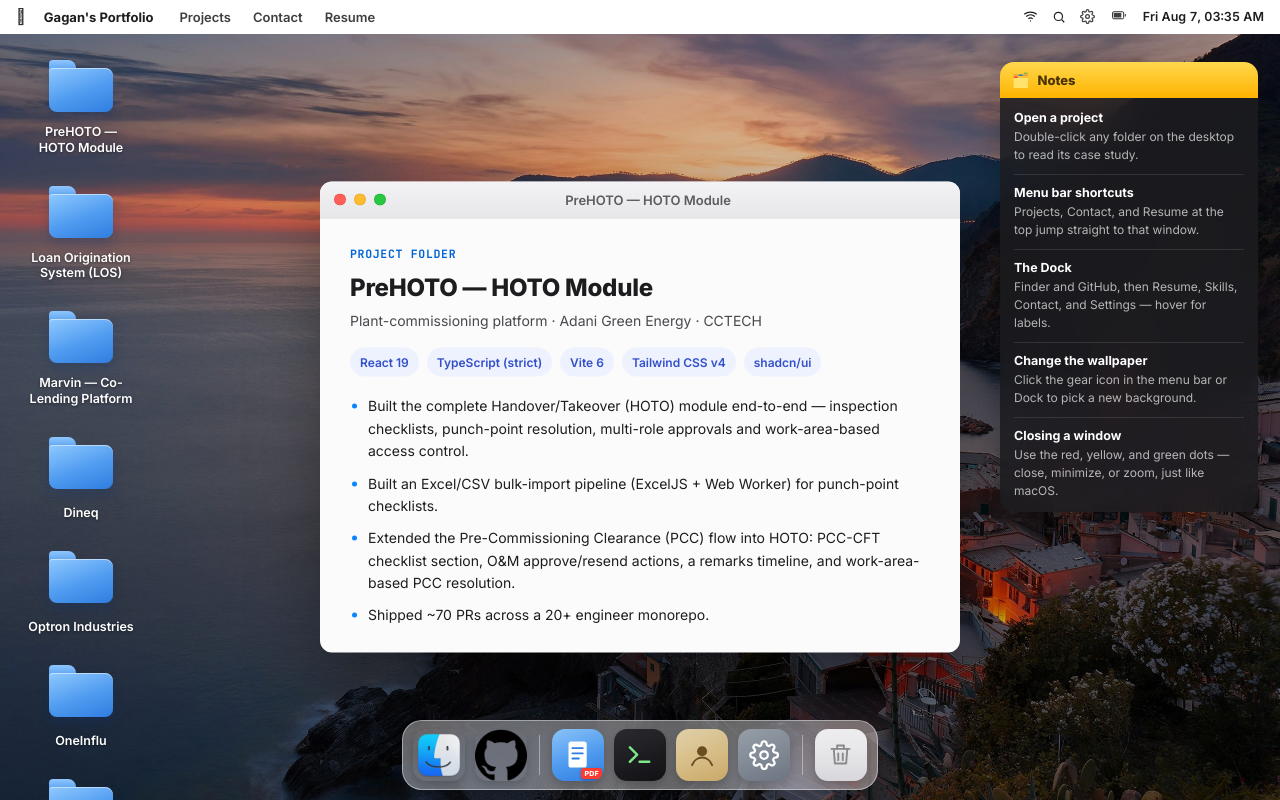
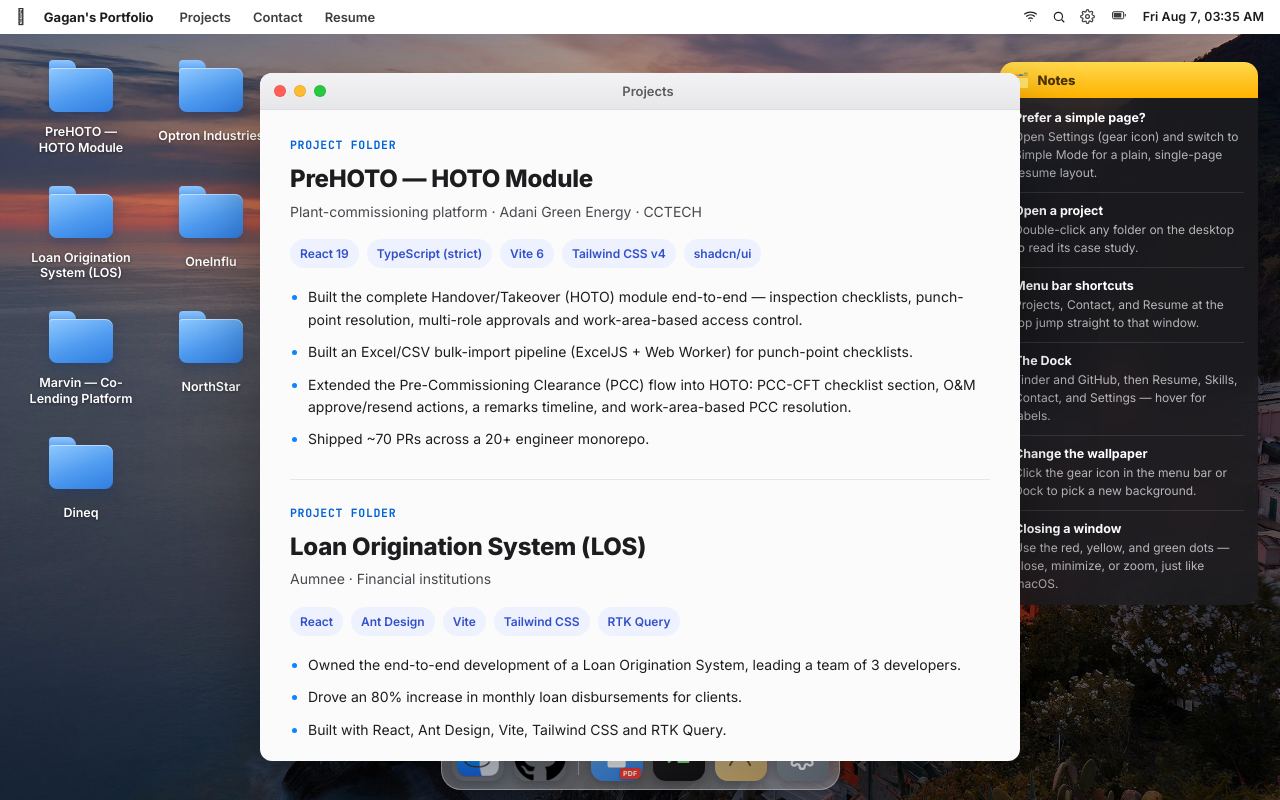
Before and after one commit to gagan2389/portfolio, a React (Vite) app: page / in a window 1280 px wide. Both pictures are taken after a click on the button "Projects". Built offline with nearby package versions, Linux system fonts and the light colour scheme.

Commit message:
feat: implement all-projects view, improve boot UI, and refactor desktop layout and styling

```diff
--- a/src/components/BootScreen.tsx
+++ b/src/components/BootScreen.tsx
@@ -30,6 +30,7 @@ export function BootScreen({ onDone }: { onDone: () => void }) {
       <div className="boot-bar-track">
         <div className="boot-bar-fill" style={{ animationDuration: `${FILL_MS}ms` }} />
       </div>
+      <p className="boot-text">Loading portfolio...</p>
     </div>
   );
 }
--- a/src/components/desktop/Dock.tsx
+++ b/src/components/desktop/Dock.tsx
@@ -50,13 +50,13 @@ export function Dock() {
             <SettingsGearIcon color="#fff" />
           </div>
         </button>
-        <div className="dock-sep" />
-        <button type="button" className="dock-item">
+        {/* <div className="dock-sep" /> */}
+        {/* <button type="button" className="dock-item">
           <div className="tooltip">Bin</div>
           <div className="icon ic-trash">
             <TrashIcon />
           </div>
-        </button>
+        </button> */}
       </div>
     </div>
   );
--- a/src/components/desktop/MenuBar.tsx
+++ b/src/components/desktop/MenuBar.tsx
@@ -1,5 +1,4 @@
 import { useDesktopClock } from '../../hooks/useClock';
-import { PROJECTS } from '../../data/portfolio';
 import { useWindows } from '../../context/WindowsContext';
 import { BatteryIcon, GearIcon, SearchIcon, WifiIcon } from '../icons';
 
@@ -13,7 +12,7 @@ export function MenuBar() {
         &#63743;
       </span>
       <span className="brand">Gagan's Portfolio</span>
-      <button type="button" className="menu-item" onClick={() => openWindow(`project-${PROJECTS[0].id}`)}>
+      <button type="button" className="menu-item" onClick={() => openWindow('projects')}>
         Projects
       </button>
       <button type="button" className="menu-item" onClick={() => openWindow('contact')}>
--- a/src/components/desktop/WindowLayer.tsx
+++ b/src/components/desktop/WindowLayer.tsx
@@ -1,5 +1,6 @@
 import { PROJECTS } from '../../data/portfolio';
 import { Window } from './Window';
+import { AllProjectsWindowContent } from './windows/AllProjectsWindowContent';
 import { ProjectWindowContent } from './windows/ProjectWindowContent';
 import { TerminalWindowContent } from './windows/TerminalWindowContent';
 import { ContactWindowContent } from './windows/ContactWindowContent';
@@ -10,6 +11,10 @@ import { WallpaperPicker } from '../WallpaperPicker';
 export function WindowLayer() {
   return (
     <div className="window-layer">
+      <Window id="projects" title="Projects" wide>
+        <AllProjectsWindowContent />
+      </Window>
+
       {PROJECTS.map((project) => (
         <Window key={project.id} id={`project-${project.id}`} title={project.name}>
           <ProjectWindowContent project={project} />
--- /dev/null
+++ b/src/components/desktop/windows/AllProjectsWindowContent.tsx
@@ -0,0 +1,25 @@
+import { PROJECTS } from '../../../data/portfolio';
+
+export function AllProjectsWindowContent() {
+  return (
+    <>
+      {PROJECTS.map((project) => (
+        <div className="proj-block" key={project.id}>
+          <div className="proj-eyebrow">Project Folder</div>
+          <div className="proj-title">{project.name}</div>
+          <div className="proj-sub">{project.sub}</div>
+          <div className="proj-tags">
+            {project.tags.map((tag) => (
+              <span key={tag}>{tag}</span>
+            ))}
+          </div>
+          <ul className="proj-list">
+            {project.bullets.map((bullet) => (
+              <li key={bullet}>{bullet}</li>
+            ))}
+          </ul>
+        </div>
+      ))}
+    </>
+  );
+}
--- a/src/components/desktop/windows/TerminalWindowContent.tsx
+++ b/src/components/desktop/windows/TerminalWindowContent.tsx
@@ -9,7 +9,7 @@ export function TerminalWindowContent() {
         <b>gagan@portfolio</b> % show tech stack
       </div>
       {SKILLS.map((s) => (
-        <div key={s.cat}>
+        <div className="term-group" key={s.cat}>
           <div className="term-cat">{s.cat}</div>
           <div className="term-chip-row">
             {s.items.map((item) => (
--- a/src/data/notes.ts
+++ b/src/data/notes.ts
@@ -4,6 +4,10 @@ export interface NavNote {
 }
 
 export const NAV_NOTES: NavNote[] = [
+  {
+    title: 'Prefer a simple page?',
+    body: 'Open Settings (gear icon) and switch to Simple Mode for a plain, single-page resume layout.',
+  },
   {
     title: 'Open a project',
     body: 'Double-click any folder on the desktop to read its case study.',
--- a/src/styles/global.css
+++ b/src/styles/global.css
@@ -298,9 +298,11 @@ a {
   top: 28px;
   left: 22px;
   z-index: 5;
-  display: flex;
-  flex-direction: column;
-  gap: 26px;
+  display: grid;
+  grid-auto-flow: column;
+  grid-template-rows: repeat(4, auto);
+  column-gap: 12px;
+  row-gap: 26px;
 }
 .d-icon {
   width: 118px;
@@ -544,13 +546,6 @@ a {
   width: 58%;
   height: 58%;
 }
-.ic-trash {
-  background: linear-gradient(180deg, #f4f4f6, #d7d7db);
-}
-.ic-trash svg {
-  width: 52%;
-  height: 52%;
-}
 .ic-settings {
   background: linear-gradient(160deg, #9aa3ad, #6b7480);
 }
@@ -717,6 +712,11 @@ a {
 .proj-list li::marker {
   color: var(--accent);
 }
+.proj-block + .proj-block {
+  margin-top: 28px;
+  padding-top: 24px;
+  border-top: 1px solid #e6e6ea;
+}
 
 /* terminal window */
 .win-terminal .win-titlebar {
@@ -742,12 +742,13 @@ a {
 .term-cat {
   color: #ff9d5c;
   font-weight: 700;
-  margin: 16px 0 8px;
+  margin: 28px 0 8px;
   text-transform: uppercase;
   font-size: 11.5px;
   letter-spacing: 0.06em;
 }
-.term-cat:first-of-type {
+.term-group:first-child .term-cat,
+.m-term:first-child .term-cat {
   margin-top: 0;
 }
 .term-chip-row {
@@ -1441,6 +1442,12 @@ a {
   animation-timing-function: ease-in-out;
   animation-fill-mode: forwards;
 }
+.boot-text {
+  margin: -18px 0 0;
+  font-size: 13px;
+  color: rgba(255, 255, 255, 0.65);
+  letter-spacing: 0.02em;
+}
 @keyframes boot-fill {
   from {
     width: 0%;
```
